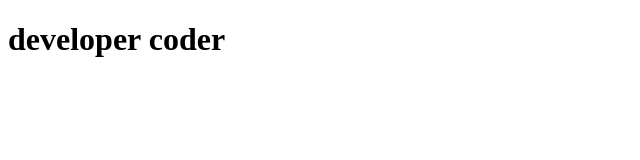
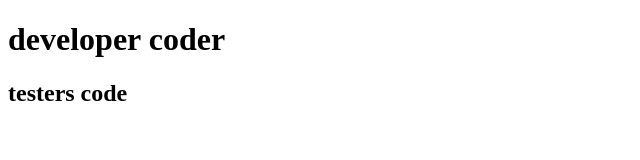
Before and after one commit to bitraguntasivakrishna/collebration, a plain HTML site: page example.htm in a window 1280 px wide. Shown: the whole page, without its empty margins (0-640 px from the left). Drawn offline with Linux system fonts and the light colour scheme.

Commit message:
updated code

```diff
--- a/example.htm
+++ b/example.htm
@@ -7,5 +7,6 @@
 </head>
 <body>
     <h1>developer coder</h1>
+    <h2>testers code</h2>
 </body>
 </html>
```
